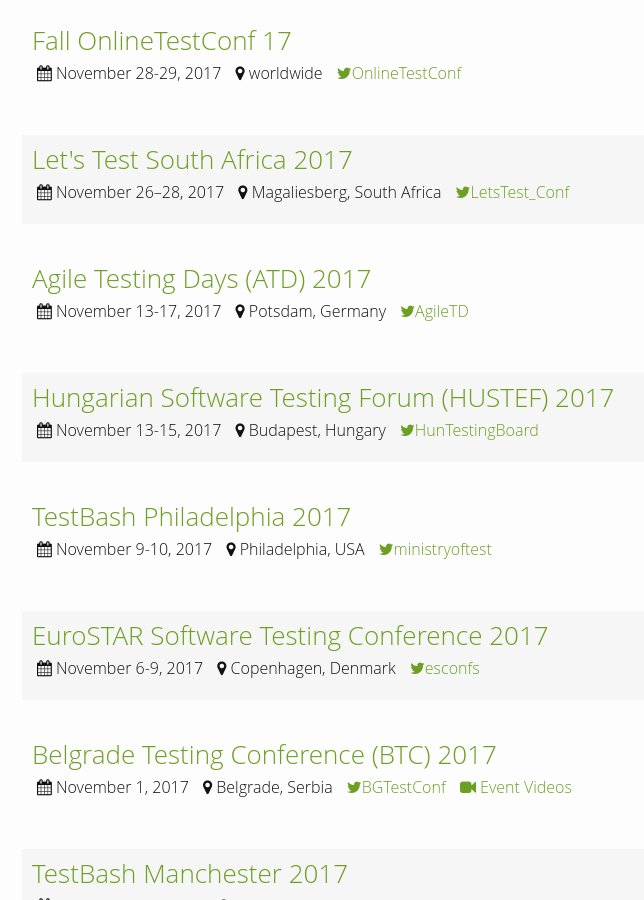
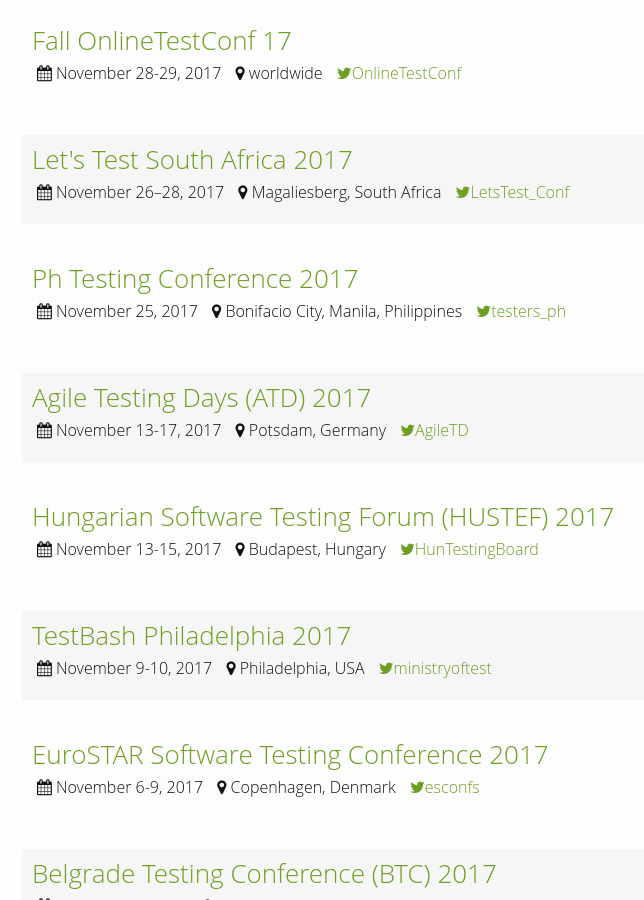
Before and after one commit to TestingConferences/testingconferences.github.io, a Jekyll site: the page built from past.html, in a window 1280 px wide and 900 px high, scrolled down 386 px. Shown: the whole window, without its empty margins (248-892 px from the left). Built offline with Jekyll 4.4.1, drawn with Linux system fonts in a browser that asks for light colours.

Commit message:
Added Ph Testing Conf 2017

```diff
--- a/_data/past.yml
+++ b/_data/past.yml
@@ -21,6 +21,12 @@
   dates: "November 26–28, 2017"
   url: http://lets-test.com/?page_id=5304
   twitter: LetsTest_Conf
+
+- name: Ph Testing Conference 2017
+  location: Bonifacio City, Manila, Philippines
+  dates: "November 25, 2017"
+  url: https://www.phtestcon.com/
+  twitter: testers_ph
 
 - name: Agile Testing Days (ATD) 2017
   location: Potsdam, Germany
```
